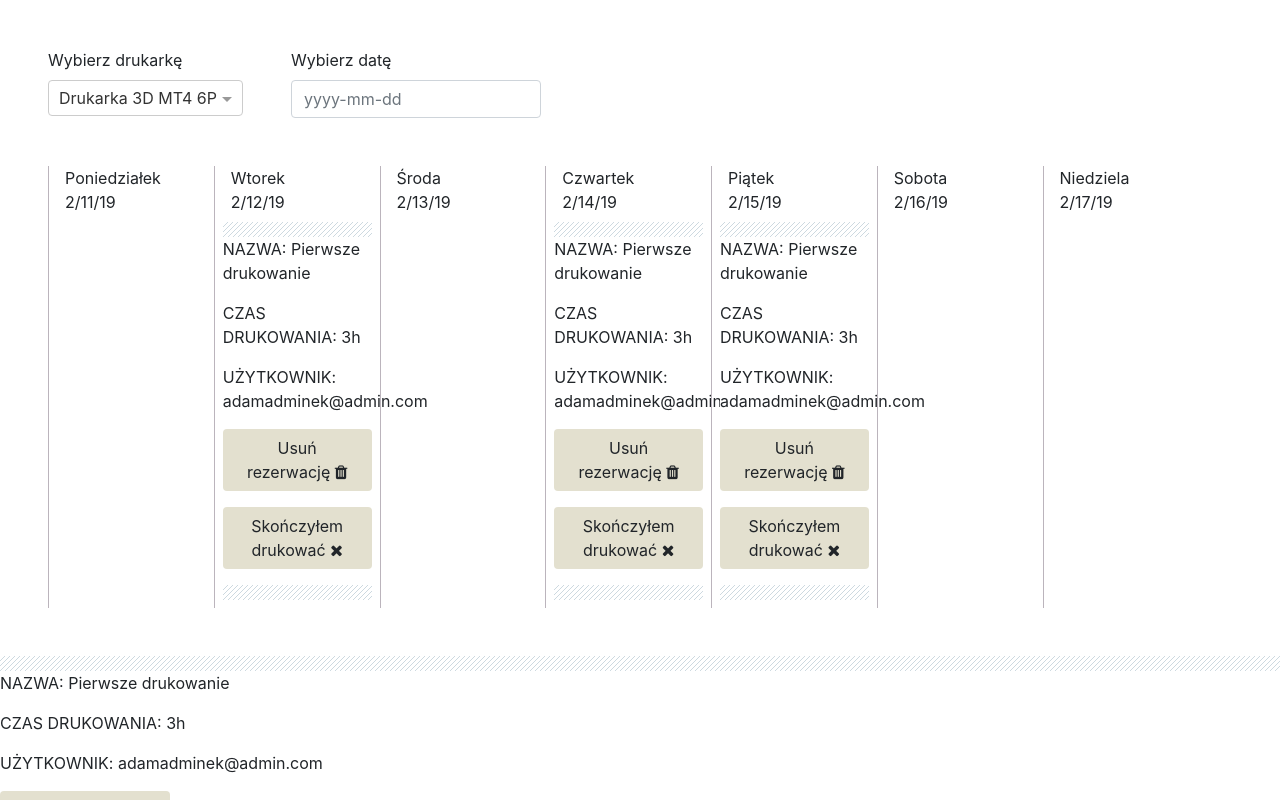
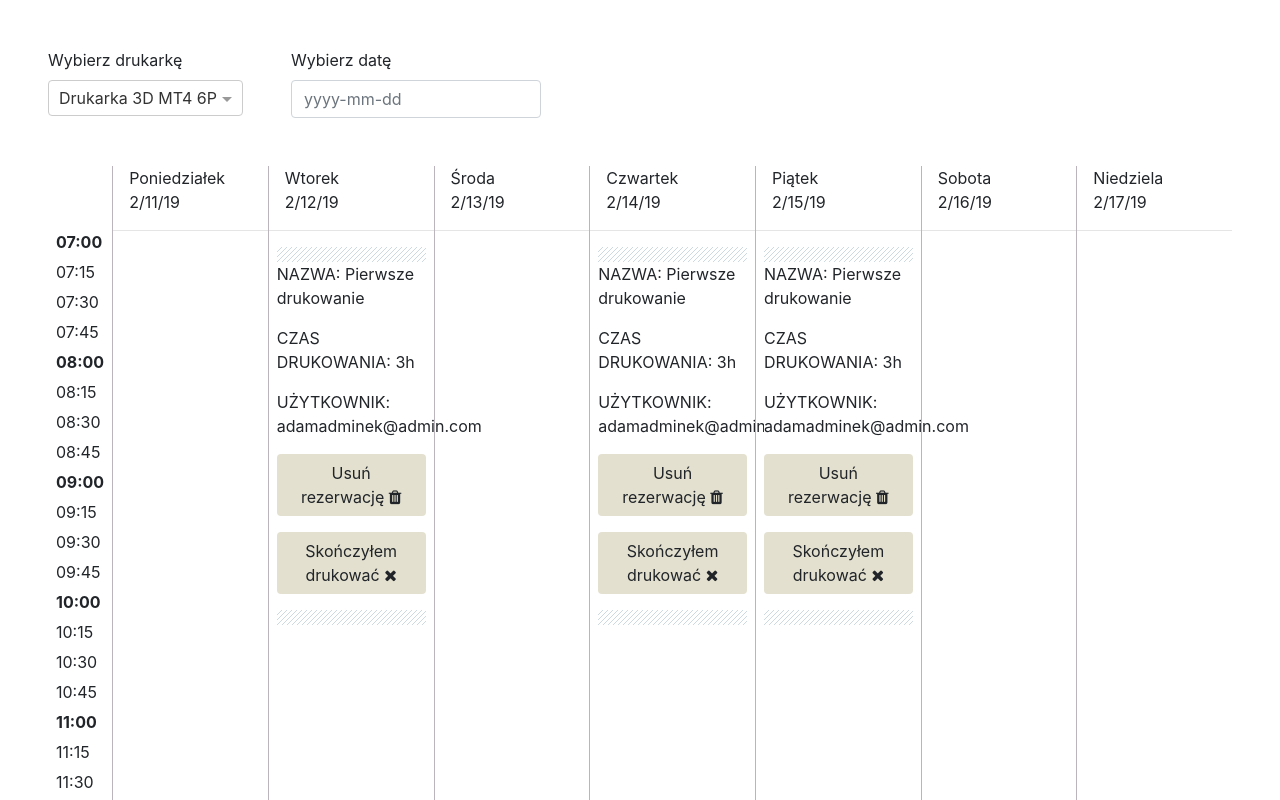
Before and after one commit to Alicja-Majewska/3d-printing-queue-webclient, an Angular app: page / in a window 1280 px wide. Shown: the top 800 px of the page. Built offline with nearby package versions, Linux system fonts and the light colour scheme.

Commit message:
time ruler

```diff
--- a/src/app/app.module.ts
+++ b/src/app/app.module.ts
@@ -9,6 +9,7 @@ import {FormsModule} from '@angular/forms';
 import { WeekViewComponent } from './components/week-view/week-view.component';
 import {NgbModule} from '@ng-bootstrap/ng-bootstrap';
 import { DayViewComponent } from './components/day-view/day-view.component';
+import { TimeRulerComponent } from './components/time-ruler/time-ruler.component';
 
 @NgModule({
   declarations: [
@@ -17,6 +18,7 @@ import { DayViewComponent } from './components/day-view/day-view.component';
     SchedulerComponent,
     WeekViewComponent,
     DayViewComponent,
+    TimeRulerComponent,
   ],
   imports: [
     BrowserModule,
--- a/src/app/components/day-view/day-view.component.html
+++ b/src/app/components/day-view/day-view.component.html
@@ -1,8 +1,4 @@
 <section>
-
-  <div class="pl-3">{{getDayOfWeek()}}</div>
-  <div class="pl-3">{{date | date:'shortDate' }}</div>
-
   <div *ngFor="let reservation of reservations" class="m-2 flex-column">
     <app-reservation [reservation]="reservation"></app-reservation>
   </div>
--- a/src/app/components/day-view/day-view.component.ts
+++ b/src/app/components/day-view/day-view.component.ts
@@ -20,22 +20,5 @@ export class DayViewComponent implements OnInit {
   ngOnInit() {
   }
 
-  getDayOfWeek(): string {
-    switch (this.date.getDay()) {
-      case 1:
-        return "Poniedziałek";
-      case 2:
-        return "Wtorek";
-      case 3:
-        return "Środa";
-      case 4:
-        return "Czwartek";
-      case 5:
-        return "Piątek";
-      case 6:
-        return "Sobota";
-      case 0:
-        return "Niedziela"
-    }
-  }
+
 }
--- /dev/null
+++ b/src/app/components/time-ruler/time-ruler.component.html
@@ -0,0 +1,6 @@
+<section class="m-2 flex-column" style="padding-top: 3.5rem">
+  <p *ngFor="let timeSlice of timeSlices" class="m-0"
+     [ngStyle]="{'font-weight': getFontWeight(timeSlice), 'height.px':calculateHeight()}">
+    {{timeSlice}}
+  </p>
+</section>
--- /dev/null
+++ b/src/app/components/time-ruler/time-ruler.component.ts
@@ -0,0 +1,56 @@
+import {Component, OnInit} from '@angular/core';
+
+@Component({
+  selector: 'app-time-ruler',
+  templateUrl: './time-ruler.component.html',
+  styleUrls: ['./time-ruler.component.scss']
+})
+export class TimeRulerComponent implements OnInit {
+
+  static readonly START_HOUR = 7;
+  static readonly INTERVAL = 15;
+  static readonly END_HOUR = 19;
+  static readonly MINUTES_IN_HOUR = 60;
+  static readonly PIXEL_TO_MINUTE_RATIO = 2;
+
+  timeSlices: string[];
+
+  constructor() {
+  }
+
+  ngOnInit() {
+    this.timeSlices = this.generateTimeSlices();
+  }
+
+  generateTimeSlices(): string[] {
+
+    const timeSlices: string[] = [];
+
+    for (let hour = TimeRulerComponent.START_HOUR; hour < TimeRulerComponent.END_HOUR; ++hour) {
+      for (let minutes = 0; minutes < TimeRulerComponent.MINUTES_IN_HOUR; minutes += TimeRulerComponent.INTERVAL) {
+        timeSlices.push(this.buildTimeSlice(hour, minutes));
+      }
+    }
+    return timeSlices;
+  }
+
+  private buildTimeSlice(hour: number, minutes: number): string {
+    return this.numberToStringLeadingZero(hour) + ':' + this.numberToStringLeadingZero(minutes);
+  }
+
+  private numberToStringLeadingZero(toFormat: number): string {
+    var str = '' + toFormat;
+    if (str.length < 2) {
+      str = '0' + str;
+    }
+    return str;
+  }
+
+  getFontWeight(timeSlice: string): string {
+    return timeSlice.endsWith('00') ? 'bold' : 'normal';
+  }
+
+  calculateHeight():number {
+    return TimeRulerComponent.INTERVAL * TimeRulerComponent.PIXEL_TO_MINUTE_RATIO;
+  }
+}
--- a/src/app/components/week-view/week-view.component.html
+++ b/src/app/components/week-view/week-view.component.html
@@ -1,7 +1,12 @@
-<section style="flex-direction: row; flex-wrap: nowrap; display: flex; flex:auto">
-  <div></div>
+<section style=" flex-direction: row; flex-wrap: nowrap; display: flex; flex:auto">
+  <div>
+    <app-time-ruler></app-time-ruler>
+  </div>
 
   <div *ngFor="let day of daysInWeekOrdered" style="width: 14%; border-left: solid #bbb4bc 1px">
+    <div class="pl-3">{{getDayOfWeek(day)}}</div>
+    <div class="pl-3">{{day | date:'shortDate' }}</div>
+    <hr>
     <app-day-view [date]="day" [reservations]="getReservationsForDay(day)"></app-day-view>
   </div>
 
--- a/src/app/components/week-view/week-view.component.ts
+++ b/src/app/components/week-view/week-view.component.ts
@@ -100,4 +100,23 @@ export class WeekViewComponent implements OnInit, OnChanges {
       && startDate.getDate() === date.getDate();
     return result;
   }
+
+  getDayOfWeek(date: Date): string {
+    switch (date.getDay()) {
+      case 1:
+        return "Poniedziałek";
+      case 2:
+        return "Wtorek";
+      case 3:
+        return "Środa";
+      case 4:
+        return "Czwartek";
+      case 5:
+        return "Piątek";
+      case 6:
+        return "Sobota";
+      case 0:
+        return "Niedziela"
+    }
+  }
 }
```
Also changed, not shown: src/app/components/time-ruler/time-ruler.component.scss (added), 1 other file (tests, documents, lock files or other folders).
